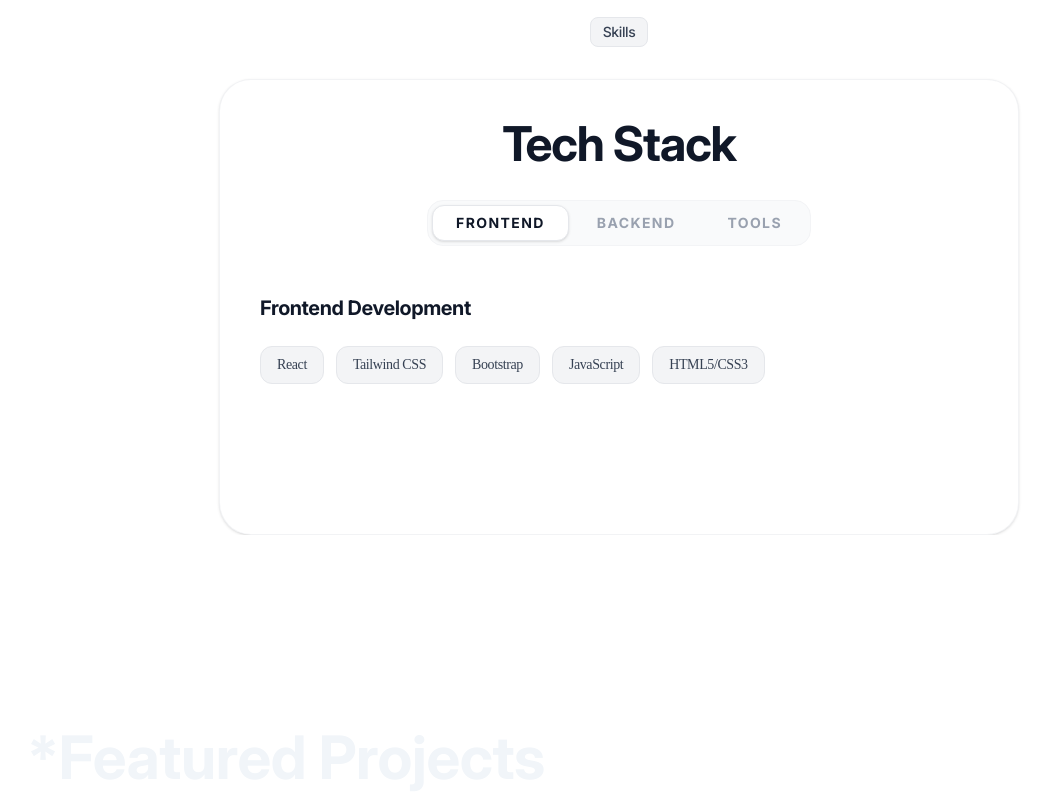
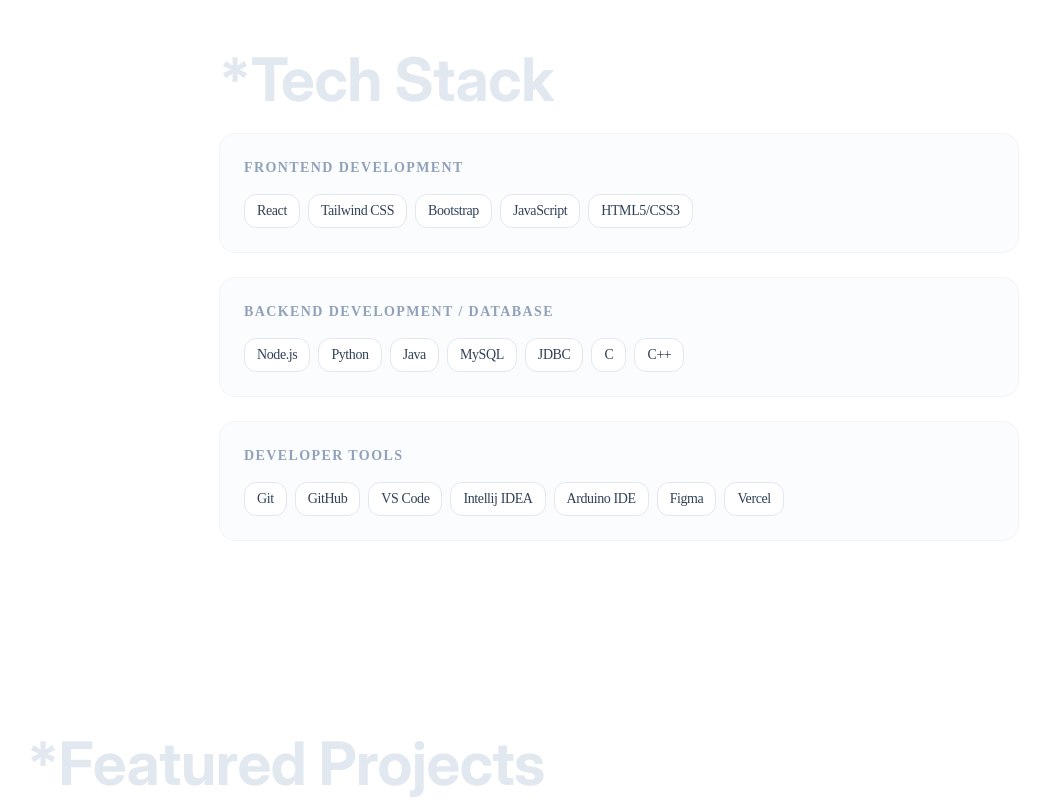
Before and after one commit to martinmnlx/portfolio, a React (Vite) app: page / in a window 1280 px wide. Shown: the part 1360-2160 px from the top of the page, without its empty margins (21-1071 px from the left). Built offline with nearby package versions, Linux system fonts and the light colour scheme; a web font is replaced by a local one.

Commit message:
improved tech stack section

```diff
--- a/src/components/NavBar.jsx
+++ b/src/components/NavBar.jsx
@@ -7,6 +7,7 @@ function NavBar() {
 
   const navItems = [
     { label: 'About', href: '#about' },
+    { label: 'Stack', href: '#stack' },
     { label: 'Projects', href: '#projects' },
     { label: 'Contact', href: '#contact' },
   ];
--- a/src/components/main/AboutSection.jsx
+++ b/src/components/main/AboutSection.jsx
@@ -54,7 +54,7 @@ function AboutSection({ id }) {
 
       <motion.h1
         variants={itemVariants}
-        className="font-body text-4xl md:text-6xl font-bold text-slate-100 mb-6 w-full max-w-225 text-center md:text-left"
+        className="font-body text-4xl md:text-6xl font-bold text-slate-200 mb-6 w-full max-w-225 text-center md:text-left"
       >
         *About Me
       </motion.h1>
--- a/src/components/main/ContactSection.jsx
+++ b/src/components/main/ContactSection.jsx
@@ -59,7 +59,7 @@ function ContactSection({ id }) {
 
       <motion.h1
         variants={itemVariants}
-        className="font-body text-4xl md:text-6xl font-bold text-slate-100 mb-6 w-full max-w-150 text-center md:text-left"
+        className="font-body text-4xl md:text-6xl font-bold text-slate-200 mb-6 w-full max-w-150 text-center md:text-left"
       >
         *Contact Form
       </motion.h1>
--- a/src/components/main/ProjectsSection.jsx
+++ b/src/components/main/ProjectsSection.jsx
@@ -66,7 +66,7 @@ function ProjectsSection({ id }) {
     <section id={id} className="w-full min-h-screen flex flex-col items-center pt-32 md:pt-48 px-4 md:px-8 bg-white">
       {/* Title Header - Now even larger and more minimalist */}
       <div className="w-full max-w-300 mb-12">
-        <h1 className="font-body text-4xl md:text-6xl font-bold text-slate-100 text-center md:text-left">
+        <h1 className="font-body text-4xl md:text-6xl font-bold text-slate-200 text-center md:text-left">
           *Featured Projects
         </h1>
       </div>
--- a/src/components/main/StackSection.jsx
+++ b/src/components/main/StackSection.jsx
@@ -1,98 +1,83 @@
-import { useState } from 'react';
-import { motion, AnimatePresence } from 'framer-motion';
+import { motion } from 'framer-motion';
 
 function StackSection({ id }) {
-  const [activeTab, setActiveTab] = useState('frontend');
+  // Modular data structure for easier maintenance
+  const techCategories = [
+    {
+      title: "Frontend Development",
+      skills: ["React", "Tailwind CSS", "Bootstrap", "JavaScript", "HTML5/CSS3"]
+    },
+    {
+      title: "Backend Development / Database",
+      skills: ["Node.js", "Python", "Java", "MySQL", "JDBC", "C", "C++"]
+    },
+    {
+      title: "Developer Tools",
+      skills: ["Git", "GitHub", "VS Code", "Intellij IDEA", "Arduino IDE", "Figma", "Vercel"]
+    }
+  ];
 
-  const techData = {
-    frontend: {
-      label: "Frontend",
-      title: "Frontend Development",
-      items: ["React", "Tailwind CSS", "Bootstrap", "JavaScript", "HTML5/CSS3"]
-    },
-    backend: {
-      label: "Backend",
-      title: "Backend Development",
-      items: ["Node.js", "Python", "Java", "MySQL", "JDBC", "C", "C++"]
-    },
-    tools: {
-      label: "Tools",
-      title: "Developer Tools",
-      items: ["Git", "GitHub", "VS Code", "Intellij IDEA", "Arduino IDE", "Figma", "Vercel"]
+  // Shared animation variants
+  const containerVariants = {
+    hidden: { opacity: 0, y: 20 },
+    visible: {
+      opacity: 1,
+      y: 0,
+      transition: {
+        duration: 0.6,
+        staggerChildren: 0.15
+      }
     }
   };
 
-  const categories = Object.keys(techData);
+  const itemVariants = {
+    hidden: { opacity: 0, y: 15 },
+    visible: { opacity: 1, y: 0 }
+  };
 
   return (
-    <section id={id} className="w-full flex flex-col items-center pt-32 md:pt-40 px-4 md:px-8">
-      {/* Small Section Badge */}
-      <div className='flex justify-center mb-8'>
-        <span className='inline-block px-3 py-1 bg-gray-100 text-gray-700 text-sm font-medium rounded-lg border border-gray-200 font-body'>
-          Skills
-        </span>
-      </div>
-
-      <div className="w-full max-w-[800px] p-6 md:p-10 shadow-sm border border-gray-200/50 rounded-[2rem] bg-white">
-        <h1 className="font-body text-3xl md:text-5xl font-bold text-gray-900 text-center mb-8 tracking-tight">
-          Tech Stack
-        </h1>
-
-        {/* Tab Switcher (The Paging Logic) */}
-        <div className="flex justify-center gap-1 mb-12 p-1 bg-gray-50 rounded-2xl border border-gray-100 w-fit mx-auto">
-          {categories.map((cat) => (
-            <button
-              key={cat}
-              onClick={() => setActiveTab(cat)}
-              className={`relative px-6 py-2 rounded-xl text-xs md:text-sm font-body font-bold uppercase tracking-widest transition-colors cursor-pointer ${
-                activeTab === cat ? 'text-gray-900' : 'text-gray-400 hover:text-gray-600'
-              }`}
+    <motion.section
+      id={id}
+      initial="hidden"
+      whileInView="visible"
+      viewport={{ once: true, amount: 0.1 }}
+      variants={containerVariants}
+      className="w-full flex flex-col items-center pt-32 md:pt-48 px-4 md:px-8 bg-white"
+    >
+      <motion.h1
+        variants={itemVariants}
+        className="font-body text-4xl md:text-6xl font-bold text-slate-200 text-center mb-6 text-center md:text-left w-full max-w-200"
+      >
+        *Tech Stack
+      </motion.h1>
+      <div className="w-full max-w-200">
+        <div className="flex flex-col gap-6">
+          {techCategories.map((cat, index) => (
+            <motion.div
+              key={cat.title}
+              variants={itemVariants}
+              whileHover={{ x: 2 }} // Subtle "nudge" effect on hover
+              className="p-6 rounded-2xl border border-slate-100 bg-slate-50/50 hover:bg-slate-50 hover:border-slate-200"
             >
-              {/* Animated background pill */}
-              {activeTab === cat && (
-                <motion.div
-                  layoutId="activePill"
-                  className="absolute inset-0 bg-white border border-gray-200 shadow-sm rounded-xl"
-                  transition={{ type: "spring", bounce: 0.2, duration: 0.6 }}
-                />
-              )}
-              <span className="relative z-10">{techData[cat].label}</span>
-            </button>
-          ))}
-        </div>
-
-        {/* Display Area */}
-        <div className="min-h-[200px]">
-          <AnimatePresence mode="wait">
-            <motion.div
-              key={activeTab}
-              initial={{ opacity: 0, x: 10 }}
-              animate={{ opacity: 1, x: 0 }}
-              exit={{ opacity: 0, x: -10 }}
-              transition={{ duration: 0.3, ease: "easeInOut" }}
-            >
-              <h2 className="font-body text-lg md:text-xl font-bold text-gray-900 mb-6">
-                {techData[activeTab].title}
+              <h2 className="font-mono text-xs md:text-sm font-bold text-slate-400 tracking-widest uppercase mb-4">
+                {cat.title}
               </h2>
 
-              <div className="flex flex-wrap gap-3">
-                {techData[activeTab].items.map((item, index) => (
-                  <motion.span
-                    key={item}
-                    initial={{ opacity: 0, scale: 0.9 }}
-                    animate={{ opacity: 1, scale: 1 }}
-                    transition={{ delay: index * 0.05 }}
-                    className="font-mono px-4 py-2 bg-gray-100 text-gray-700 text-sm font-medium rounded-xl border border-gray-200 hover:bg-gray-200 hover:text-gray-900 transition-colors cursor-default"
+              <div className="flex flex-wrap gap-2">
+                {cat.skills.map((skill) => (
+                  <span
+                    key={skill}
+                    className="font-mono px-3 py-1.5 bg-white text-slate-700 text-xs md:text-sm font-medium rounded-xl border border-slate-200 hover:text-blue-600 hover:border-blue-200 transition-colors cursor-default"
                   >
-                    {item}
-                  </motion.span>
+                    {skill}
+                  </span>
                 ))}
               </div>
             </motion.div>
-          </AnimatePresence>
+          ))}
         </div>
       </div>
-    </section>
+    </motion.section>
   );
 }
 
```
